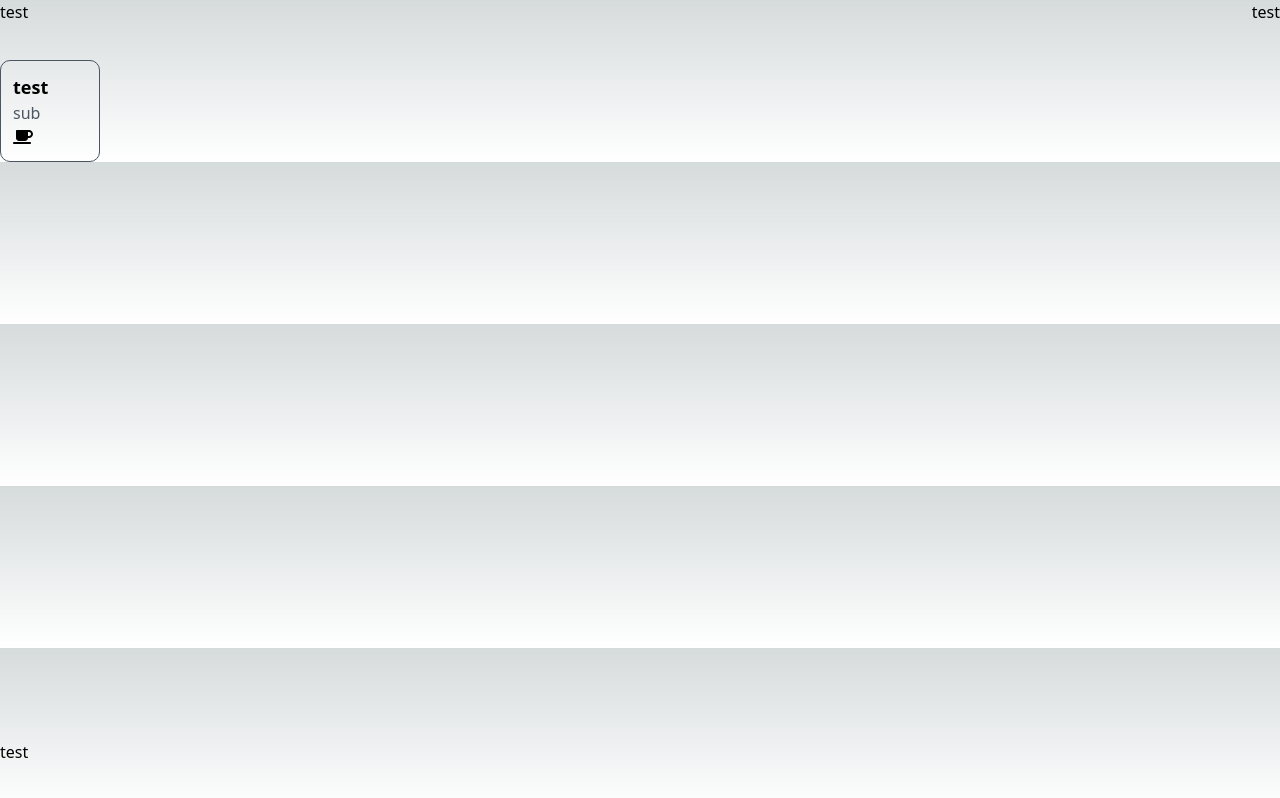
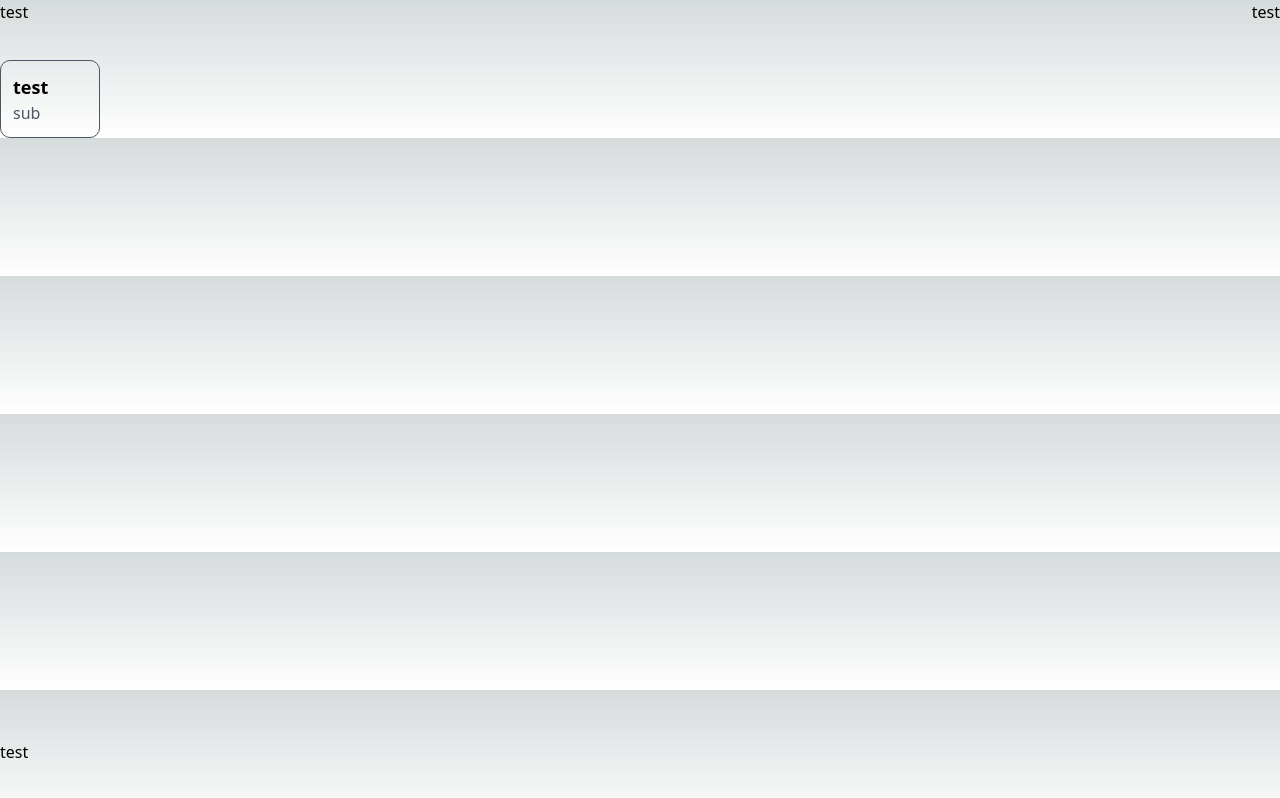
Before and after one commit to LEEYEJI501/earthquake, a Next.js app: page / in a window 1280 px wide. Built offline with nearby package versions, Linux system fonts and the light colour scheme.

Commit message:
Update font awesome icon prop

```diff
--- a/component/Icons.tsx
+++ b/component/Icons.tsx
@@ -1,11 +1,17 @@
-import ReactDOM from 'react-dom'
 import { FontAwesomeIcon } from '@fortawesome/react-fontawesome'
+import { IconDefinition } from '@fortawesome/fontawesome-svg-core'
 import { faCoffee } from '@fortawesome/free-solid-svg-icons'
 
-export default function Icon(){
- return (
-    <div>
-        <FontAwesomeIcon icon={faCoffee} />
-    </div>
- )
+type props = {
+    iconName: IconDefinition;
 }
+
+export default function Icon(props: props) {
+    const iconName = props.iconName;
+
+    return (
+        <div>
+            <FontAwesomeIcon icon={iconName} />
+        </div>
+    )
+}
--- a/pages/index.tsx
+++ b/pages/index.tsx
@@ -6,8 +6,13 @@ import Card from "@/component/Common/Card";
 import CardTitle from "@/component/Common/Card/CardTitle";
 import CardSubTitle from "@/component/Common/Card/CardSubTitle";
 import Icons from "@/component/Icons";
+// awesome icon
+import { icon, findIconDefinition } from '@fortawesome/fontawesome-svg-core'
+import { faHeart } from '@fortawesome/free-solid-svg-icons';
 
 const inter = Inter({ subsets: ["latin"] });
+const iconName = 'fa-heart';
+const iconDefinition = findIconDefinition({ iconName: iconName });
 
 export default function Home() {
   return (
@@ -20,7 +25,7 @@ export default function Home() {
         <Card addClass="!w-100px">
           <CardTitle title="test"></CardTitle>
           <CardSubTitle title="sub"></CardSubTitle>
-          <Icons></Icons>
+          <Icons iconName={iconDefinition}></Icons>
         </Card>
       </LayoutArticle>
       <LayoutFooter>
```
